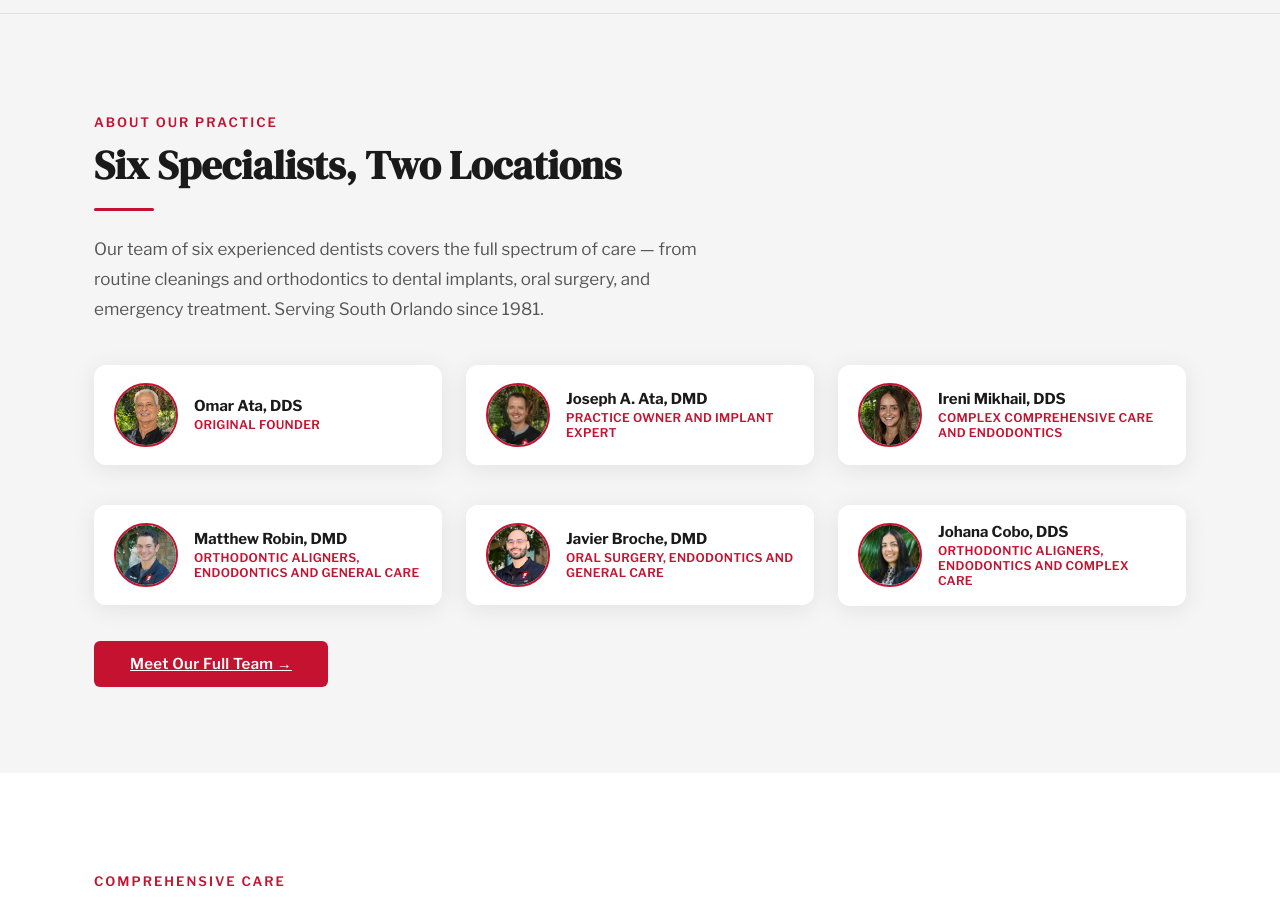
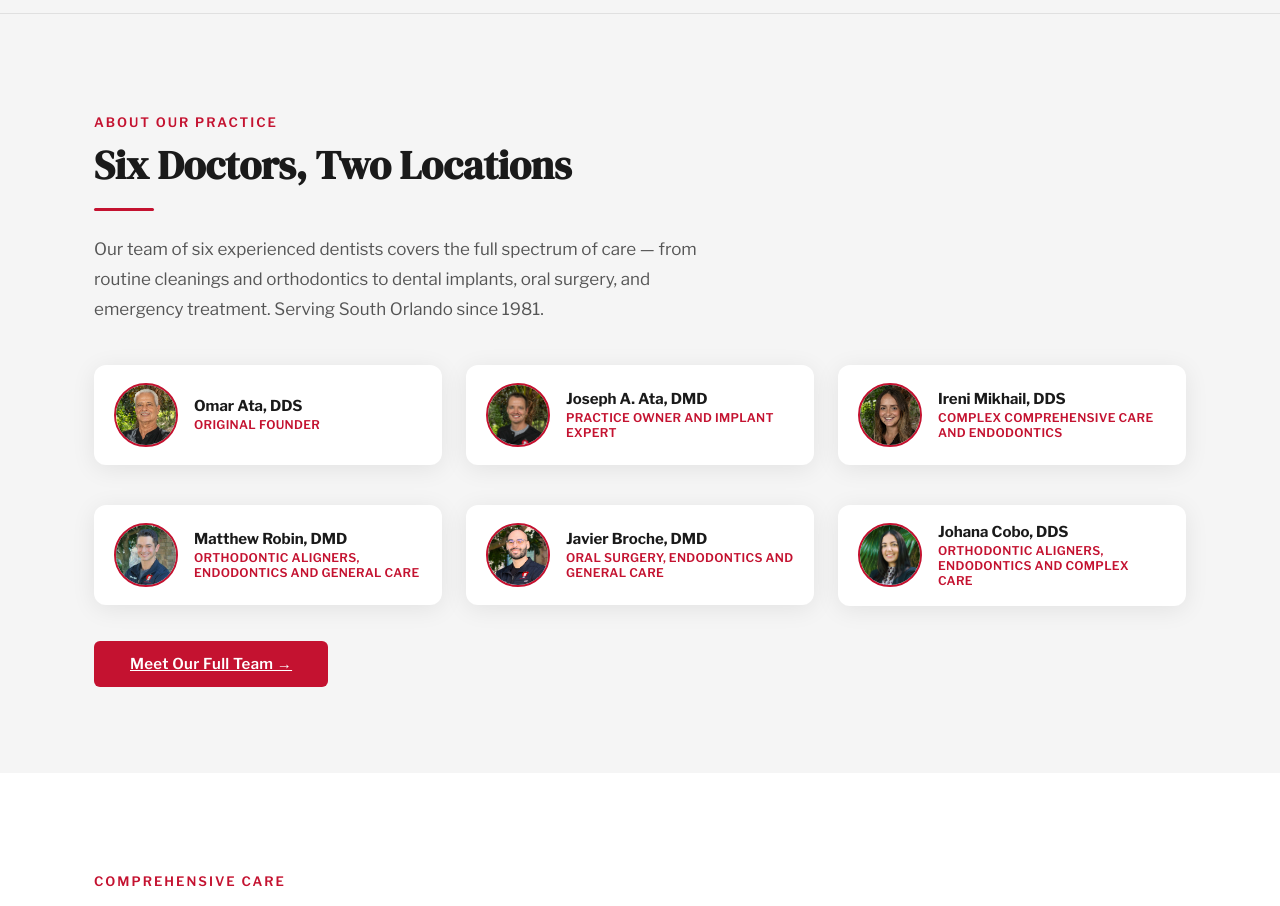
Before and after one commit to AtaDental/atadental, a Next.js app: page / in a window 1280 px wide. Shown: the part 2000-2906 px from the top of the page. Built offline with nearby package versions, Linux system fonts and the light colour scheme.

Commit message:
Change homepage heading from 'Six Specialists' to 'Six Doctors'

```diff
--- a/app/page.tsx
+++ b/app/page.tsx
@@ -435,7 +435,7 @@ export default function AtaDentalSite() {
         <div className="section-pad">
           <FadeIn>
             <p style={{ color: "var(--red)", fontWeight: 600, fontSize: 13, letterSpacing: 2, textTransform: "uppercase" }}>About Our Practice</p>
-            <h2 className="serif" style={{ fontSize: 40, marginTop: 8 }}>Six Specialists, Two Locations</h2>
+            <h2 className="serif" style={{ fontSize: 40, marginTop: 8 }}>Six Doctors, Two Locations</h2>
             <div className="divider" />
             <p style={{ fontSize: 17, color: "var(--grey)", maxWidth: 620, lineHeight: 1.75, marginBottom: 40 }}>
               Our team of six experienced dentists covers the full spectrum of care — from routine cleanings and orthodontics to dental implants, oral surgery, and emergency treatment. Serving South Orlando since 1981.
```
